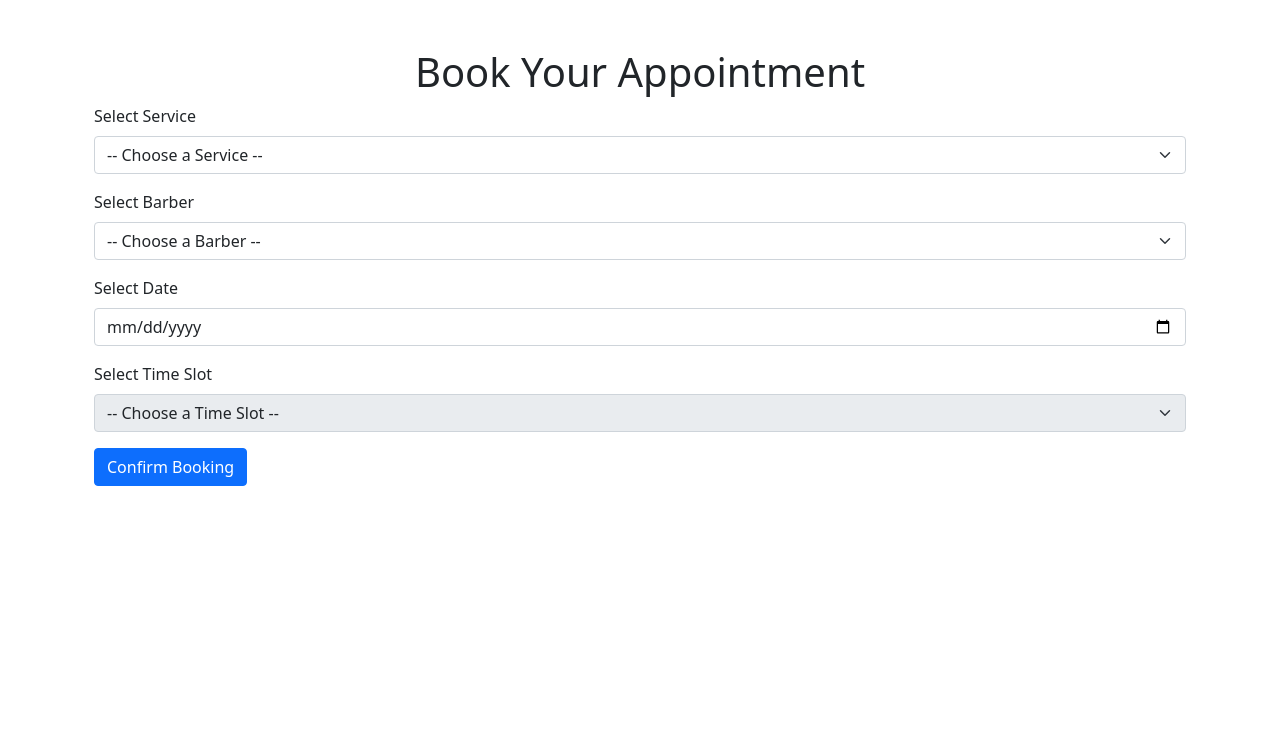
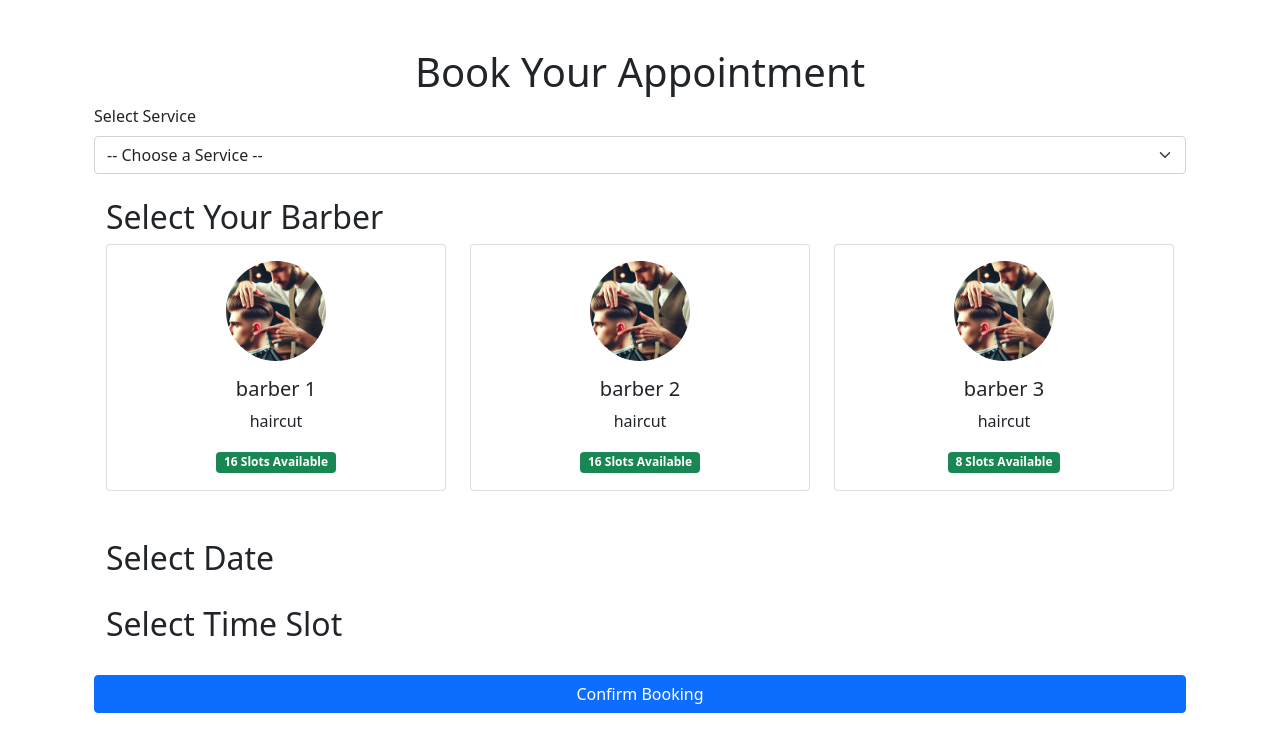
Before and after one commit to AVTpepper/barber-booking-system, a Django app: page /book/ in a window 1280 px wide. Shown: the part 56-800 px from the top of the page. Run offline with Django 5.2, Linux system fonts and the light colour scheme; data comes from the database, SQL or seed files in the repository; both versions use the stored data as it was after the commit.

Commit message:
Add: new functionality and user experience for booking page

```diff
--- a/booking/templates/booking/book_appointment.html
+++ b/booking/templates/booking/book_appointment.html
@@ -1,5 +1,5 @@
 {% extends 'base.html' %}
-
+{% load static %}
 {% block content %}
 <div class="container mt-5">
     <h1 class="text-center">Book Your Appointment</h1>
@@ -20,61 +20,150 @@
         </div>
 
         <!-- Barber Selection -->
-        <div class="mb-3">
-            <label for="barber" class="form-label">Select Barber</label>
-            <select id="barber" name="barber" class="form-select">
-                <option value="">-- Choose a Barber --</option>
+        <div class="container mt-4">
+            <h2>Select Your Barber</h2>
+            <div class="row text-center">
                 {% for barber in barbers %}
-                <option value="{{ barber.id }}">{{ barber.name }}</option>
+                <div class="col-6 col-md-4 mb-4">
+                    <button
+                        type="button"
+                        class="btn barber-button w-100 {% if barber.available_slots == 0 %}disabled{% endif %}"
+                        data-id="{{ barber.id }}"
+                        {% if barber.available_slots == 0 %}disabled{% endif %}
+                    >
+                        <div class="card text-center">
+                            <img
+                                src="{% static 'images/barber_default.webp' %}"
+                                alt="{{ barber.name }}"
+                                class="card-img-top rounded-circle mx-auto mt-3"
+                            >
+                            <div class="card-body">
+                                <h5 class="card-title">{{ barber.name }}</h5>
+                                <p class="card-text">{{ barber.specialization }}</p>
+                                {% if barber.available_slots > 0 %}
+                                <span class="badge bg-success">{{ barber.available_slots }} Slots Available</span>
+                                {% else %}
+                                <span class="badge bg-danger">Fully Booked</span>
+                                {% endif %}
+                            </div>
+                        </div>
+                    </button>
+                </div>
                 {% endfor %}
-            </select>
+            </div>
         </div>
 
         <!-- Date Picker -->
-        <div class="mb-3">
-            <label for="date" class="form-label">Select Date</label>
-            <input type="date" id="date" name="date" class="form-control" min="{{ today }}">
+        <div class="container mt-4">
+            <h2>Select Date</h2>
+            <div class="row row-cols-7 g-1">
+                {% for day in calendar_days %}
+                <div class="col text-center {% if day.month != current_month %}text-muted{% endif %}">
+                    <button
+                        type="button"
+                        class="btn {% if day in available_dates %}btn-success{% else %}btn-light disabled{% endif %}"
+                        data-date="{{ day }}"
+                        {% if day not in available_dates %}disabled{% endif %}
+                    >
+                        {{ day.day }}
+                    </button>
+                </div>
+                {% endfor %}
+            </div>
         </div>
 
         <!-- Time Slot Selection -->
-        <div class="mb-3">
-            <label for="time_slot" class="form-label">Select Time Slot</label>
-            <select id="time_slot" name="time_slot" class="form-select" disabled>
-                <option value="">-- Choose a Time Slot --</option>
-            </select>
+        <div id="time-slots" class="container mt-4">
+            <h2>Select Time Slot</h2>
+            <div class="row text-center">
+                {% for slot in available_time_slots %}
+                <div class="col-3">
+                    <button
+                        type="button"
+                        class="btn btn-outline-primary time-slot-button"
+                        data-time="{{ slot }}"
+                    >
+                        {{ slot }}
+                    </button>
+                </div>
+                {% endfor %}
+            </div>
         </div>
 
         <!-- Submit Button -->
-        <button type="submit" class="btn btn-primary">Confirm Booking</button>
+        <button type="submit" class="btn btn-primary mt-4 w-100">Confirm Booking</button>
     </form>
 </div>
 
 <script>
     document.addEventListener('DOMContentLoaded', function () {
-        const barberSelect = document.getElementById('barber');
-        const dateInput = document.getElementById('date');
-        const timeSlotSelect = document.getElementById('time_slot');
+        const barberButtons = document.querySelectorAll('.barber-button');
+        const dateButtons = document.querySelectorAll('[data-date]');
+        const timeSlotsContainer = document.getElementById('time-slots');
 
-        // Fetch available time slots when barber and date are selected
-        barberSelect.addEventListener('change', fetchTimeSlots);
-        dateInput.addEventListener('change', fetchTimeSlots);
+        let selectedBarber = null;
+        let selectedDate = null;
 
-        function fetchTimeSlots() {
-            const barberId = barberSelect.value;
-            const selectedDate = dateInput.value;
+        // Barber selection
+        barberButtons.forEach(button => {
+            button.addEventListener('click', function () {
+                barberButtons.forEach(btn => btn.classList.remove('btn-primary'));
+                this.classList.add('btn-primary');
+                selectedBarber = this.getAttribute('data-id');
+                fetchAvailableDates();
+            });
+        });
 
-            if (barberId && selectedDate) {
-                fetch(`/available_time_slots/?barber_id=${barberId}&date=${selectedDate}`)
+        // Date selection
+        dateButtons.forEach(button => {
+            button.addEventListener('click', function () {
+                dateButtons.forEach(btn => btn.classList.remove('btn-primary'));
+                this.classList.add('btn-primary');
+                selectedDate = this.getAttribute('data-date');
+                fetchAvailableTimeSlots();
+            });
+        });
+
+        // Fetch available dates based on the barber
+        function fetchAvailableDates() {
+            if (selectedBarber) {
+                fetch(`/available_dates/?barber_id=${selectedBarber}`)
                     .then(response => response.json())
                     .then(data => {
-                        timeSlotSelect.innerHTML = '<option value="">-- Choose a Time Slot --</option>';
+                        dateButtons.forEach(button => {
+                            const date = button.getAttribute('data-date');
+                            if (data.available_dates.includes(date)) {
+                                button.classList.remove('btn-light', 'disabled');
+                                button.classList.add('btn-success');
+                                button.disabled = false;
+                            } else {
+                                button.classList.add('btn-light', 'disabled');
+                                button.classList.remove('btn-success');
+                                button.disabled = true;
+                            }
+                        });
+                    });
+            }
+        }
+
+        // Fetch available time slots based on barber and date
+        function fetchAvailableTimeSlots() {
+            if (selectedBarber && selectedDate) {
+                fetch(`/available_time_slots/?barber_id=${selectedBarber}&date=${selectedDate}`)
+                    .then(response => response.json())
+                    .then(data => {
+                        timeSlotsContainer.innerHTML = '';
                         data.available_slots.forEach(slot => {
-                            const option = document.createElement('option');
-                            option.value = slot;
-                            option.textContent = slot;
-                            timeSlotSelect.appendChild(option);
+                            const button = document.createElement('button');
+                            button.classList.add('btn', 'btn-outline-primary', 'time-slot-button', 'col-3', 'm-1');
+                            button.textContent = slot;
+                            button.setAttribute('data-time', slot);
+                            button.addEventListener('click', function () {
+                                document.querySelectorAll('.time-slot-button').forEach(btn => btn.classList.remove('btn-primary'));
+                                this.classList.add('btn-primary');
+                            });
+                            timeSlotsContainer.appendChild(button);
                         });
-                        timeSlotSelect.disabled = false;
                     });
             }
         }
--- a/booking/views.py
+++ b/booking/views.py
@@ -5,6 +5,7 @@ from django.contrib.auth.views import LogoutView
 from django.core.mail import send_mail
 from django.conf import settings
 from django.http import JsonResponse
+from django.db.models import Count
 from datetime import date, timedelta, datetime
 from calendar import monthrange
 from .models import Booking, Barber
@@ -13,7 +14,31 @@ from .forms import BookingForm, CustomUserCreationForm
 
 def book_appointment(request):
     """Streamlined booking page for selecting service, barber, date, and time."""
+    selected_date = request.GET.get("date", None)  # Get the selected date from the query or POST data
+    selected_time = request.GET.get("time", None)
+
+    # Annotate each barber with their dynamically calculated available slots
     barbers = Barber.objects.all()
+    for barber in barbers:
+        # Fetch bookings for the barber on the selected date
+        if selected_date:
+            bookings = Booking.objects.filter(barber=barber, date=selected_date)
+        else:
+            bookings = Booking.objects.none()
+
+        # Calculate all possible time slots for the barber
+        start_time = barber.start_time
+        end_time = barber.end_time
+        total_slots = [
+            (datetime.combine(date.today(), start_time) + timedelta(minutes=30 * i)).time()
+            for i in range(int((end_time.hour - start_time.hour) * 2))
+        ]
+
+        # Find the remaining available slots
+        booked_slots = [booking.time for booking in bookings]
+        barber.available_slots = len([slot for slot in total_slots if slot not in booked_slots])
+
+    # Define the available services
     services = [
         {"id": 1, "name": "Haircut"},
         {"id": 2, "name": "Beard Trim"},
@@ -26,8 +51,8 @@ def book_appointment(request):
         selected_date = request.POST.get("date")
         time_slot = request.POST.get("time_slot")
 
-        # Save the booking
-        barber = Barber.objects.get(id=barber_id)
+        # Create a new booking
+        barber = get_object_or_404(Barber, id=barber_id)
         Booking.objects.create(
             customer=request.user,
             barber=barber,
@@ -40,6 +65,8 @@ def book_appointment(request):
     context = {
         "barbers": barbers,
         "services": services,
+        "selected_date": selected_date,
+        "selected_time": selected_time,
     }
     return render(request, "booking/book_appointment.html", context)
 
@@ -48,7 +75,7 @@ def available_time_slots(request):
     if request.method == "GET":
         barber_id = request.GET.get("barber_id")
         selected_date = request.GET.get("date")
-        barber = Barber.objects.get(id=barber_id)
+        barber = get_object_or_404(Barber, id=barber_id)
         bookings = Booking.objects.filter(barber=barber, date=selected_date)
 
         # Generate all possible time slots (e.g., 9:00 AM to 5:00 PM)
@@ -60,8 +87,10 @@ def available_time_slots(request):
         ]
 
         # Exclude booked time slots
-        available_slots = [slot for slot in all_time_slots if slot not in [b.time for b in bookings]]
+        booked_slots = [b.time for b in bookings]
+        available_slots = [slot.strftime("%H:%M") for slot in all_time_slots if slot not in booked_slots]
         return JsonResponse({"available_slots": available_slots})
+
 
 
 @login_required
--- /dev/null
+++ b/static/css/styles.css
@@ -0,0 +1,26 @@
+/* Barber selection buttons */
+.barber-button {
+    border: none;
+    padding: 0;
+    background: transparent;
+}
+
+.barber-button .card {
+    transition: transform 0.2s, box-shadow 0.2s;
+}
+
+.barber-button:hover .card {
+    transform: scale(1.05);
+    box-shadow: 0 4px 8px rgba(0, 0, 0, 0.2);
+}
+
+.barber-button.disabled {
+    pointer-events: none;
+    opacity: 0.6;
+}
+
+.barber-button img {
+    width: 100px;
+    height: 100px;
+    object-fit: cover;
+}
--- a/templates/base.html
+++ b/templates/base.html
@@ -5,6 +5,10 @@
     <meta charset="UTF-8">
     <meta name="viewport" content="width=device-width, initial-scale=1.0">
     <link href="https://cdn.jsdelivr.net/npm/bootstrap@5.1.3/dist/css/bootstrap.min.css" rel="stylesheet">
+
+    {% load static %}
+    <!-- CSS -->
+    <link rel="stylesheet" type="text/css" href="{% static 'css/styles.css' %}">
     <title>{% block title %}Barber Booking{% endblock %}</title>
 </head>
 
```
Also changed, not shown: db.sqlite3, static/images/barber_default.webp (added).
